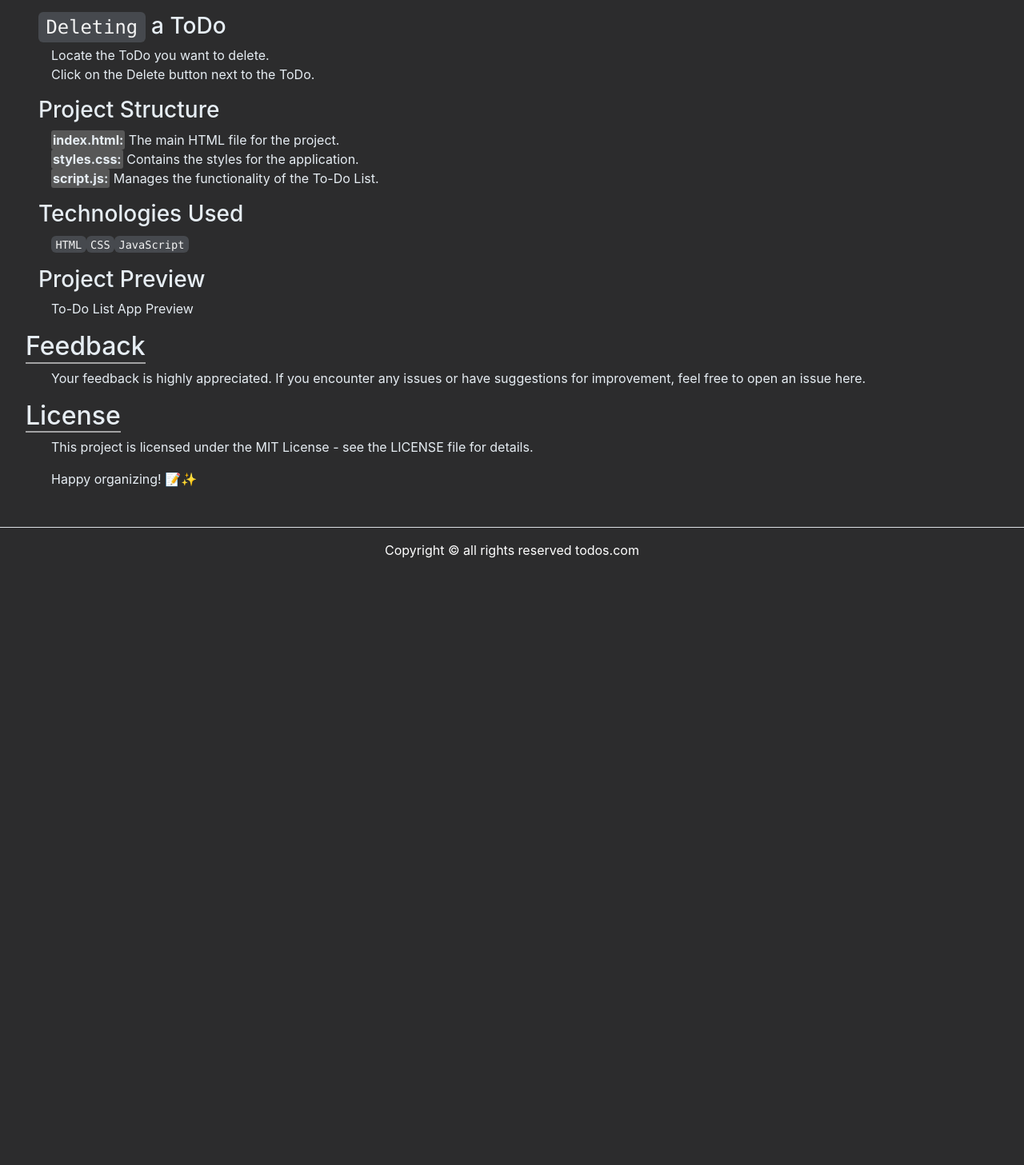
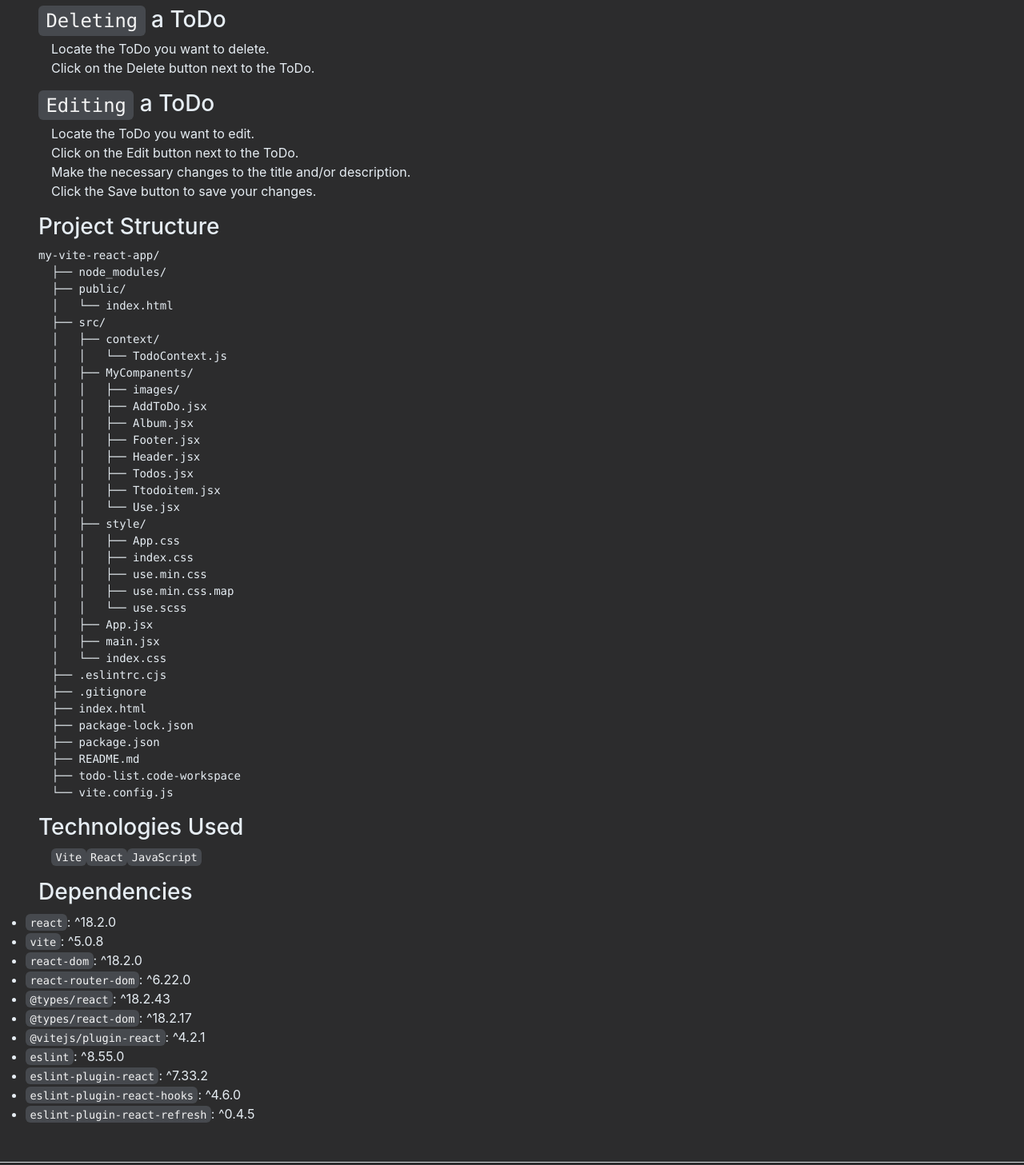
Before and after one commit to mrtayyabriaz/todo-list-ReactJS, a React (Vite) app: page /use in a window 1280 px wide. Shown: the part 453-1910 px from the top of the page at 80% size. Before the commit the page ends 1169 px from the top, so only its background shows below. Built offline with nearby package versions, Linux system fonts and the light colour scheme.

Commit message:
use information updated small changes

```diff
--- a/src/MyCompanents/Ttodoitem.jsx
+++ b/src/MyCompanents/Ttodoitem.jsx
@@ -1,4 +1,4 @@
-import React, {  useState } from 'react'
+import React, { useState } from 'react'
 // import React, { useEffect} from 'react'
 import useTodo from '../context/TodoContext'
 
@@ -16,16 +16,16 @@ export default function todoitem({ todo }) {
         <div className='col-10'>
           <h2>
             <input type="text"
-              className={`editinput ${editAble ? 'inputeditable' : ''}`}
+              className={`editinput titleinput ${editAble ? 'inputeditable' : ''}`}
               value={newTodo.title}
               onChange={(e) => { setnewTodo({ ...newTodo, title: e.target.value }) }}
               readOnly={!editAble}
             />
           </h2>
           <h6><input type="text"
-            className={`editinput ${editAble ? 'inputeditable' : ''}`}
+            className={`editinput descriptioninput ${editAble ? 'inputeditable' : ''}`}
             value={newTodo.desc}
-            onChange={(e) => { setnewTodo({ ...newTodo , desc: e.target.value}) }}
+            onChange={(e) => { setnewTodo({ ...newTodo, desc: e.target.value }) }}
             readOnly={!editAble}
           /></h6>
         </div>
--- a/src/MyCompanents/Use.jsx
+++ b/src/MyCompanents/Use.jsx
@@ -4,36 +4,87 @@ import "../style/use.min.css";
 export default function Use() {
   return (
     <>
-      {/* <h1 className="heading">Use</h1> */}
       <div className="use-body">
 
         <h1 id="to-do-list-app" className="mt-2">To-Do List App Usge</h1>
         <h2 id="overview">Overview</h2>
         <p>Welcome to the To-Do List App! This simple web application allows you to create and delete your to-dos effortlessly. Stay organized and manage your tasks with ease.</p>
         <h2 id="project-url">Project URL</h2>
-        <p>Visit the To-Do List App to get started.</p>
-        <h2 id="how-to-use">How to Use</h2>
+        <a href="https://my-todo-place.netlify.app/" className="text-primary ms-5">https://my-todo-place.netlify.app/</a>
+        <h2 id="how-to-use" className="mt-2">How to Use</h2>
         <h3 id="-creating-a-todo"><code>Creating</code> a ToDo</h3>
         <p>Enter the title and description for your ToDo. <br />
           Press Enter to activate the input fields OR Click the Add button to create your ToDo.<br /></p>
         <h3 id="-deleting-a-todo"><code>Deleting</code> a ToDo</h3>
         <p>Locate the ToDo you want to delete.<br />
           Click on the Delete button next to the ToDo.<br /></p>
+
+        <h3 id="editing-a-todo"><code>Editing</code> a ToDo</h3>
+        <p>Locate the ToDo you want to edit.<br />
+          Click on the Edit button next to the ToDo.<br />
+          Make the necessary changes to the title and/or description.<br />
+          Click the Save button to save your changes.<br />
+        </p>
+
         <h3 id="project-structure">Project Structure</h3>
-        <p><b>index.html:</b> The main HTML file for the project. <br />
-          <b>styles.css:</b> Contains the styles for the application. <br />
-          <b>script.js:</b> Manages the functionality of the To-Do List.</p>
+        <pre className="ms-5">my-vite-react-app/
+          <br />  ├── node_modules/
+          <br />  ├── public/
+          <br />  │   └── index.html
+          <br />  ├── src/
+          <br />  │   ├── context/
+          <br />  │   │   └── TodoContext.js
+          <br />  │   ├── MyCompanents/
+          <br />  │   │   ├── images/
+          <br />  │   │   ├── AddToDo.jsx
+          <br />  │   │   ├── Album.jsx
+          <br />  │   │   ├── Footer.jsx
+          <br />  │   │   ├── Header.jsx
+          <br />  │   │   ├── Todos.jsx
+          <br />  │   │   ├── Ttodoitem.jsx
+          <br />  │   │   └── Use.jsx
+          <br />  │   ├── style/
+          <br />  │   │   ├── App.css
+          <br />  │   │   ├── index.css
+          <br />  │   │   ├── use.min.css
+          <br />  │   │   ├── use.min.css.map
+          <br />  │   │   └── use.scss
+          <br />  │   ├── App.jsx
+          <br />  │   ├── main.jsx
+          <br />  │   └── index.css
+          <br />  ├── .eslintrc.cjs
+          <br />  ├── .gitignore
+          <br />  ├── index.html
+          <br />  ├── package-lock.json
+          <br />  ├── package.json
+          <br />  ├── README.md
+          <br />  ├── todo-list.code-workspace
+          <br />  └── vite.config.js
+        </pre>
+
         <h3 id="technologies-used">Technologies Used</h3>
-        <p><code>HTML</code>
-          <code>CSS</code>
+        <p><code>Vite</code>
+          <code>React</code>
           <code>JavaScript</code></p>
-        <h3 id="project-preview">Project Preview</h3>
-        <p>To-Do List App Preview</p>
-        <h2 id="feedback">Feedback</h2>
-        <p>Your feedback is highly appreciated. If you encounter any issues or have suggestions for improvement, feel free to open an issue here.</p>
-        <h2 id="license">License</h2>
-        <p>This project is licensed under the MIT License - see the LICENSE file for details.</p>
-        <p>Happy organizing! 📝✨</p>
+
+
+        <section>
+          <h3>Dependencies</h3>
+          <ul>
+            <li><code>react</code>: ^18.2.0</li>
+            <li><code>vite</code>: ^5.0.8</li>
+            <li><code>react-dom</code>: ^18.2.0</li>
+            <li><code>react-router-dom</code>: ^6.22.0</li>
+
+            <li><code>@types/react</code>: ^18.2.43</li>
+            <li><code>@types/react-dom</code>: ^18.2.17</li>
+            <li><code>@vitejs/plugin-react</code>: ^4.2.1</li>
+            <li><code>eslint</code>: ^8.55.0</li>
+            <li><code>eslint-plugin-react</code>: ^7.33.2</li>
+            <li><code>eslint-plugin-react-hooks</code>: ^4.6.0</li>
+            <li><code>eslint-plugin-react-refresh</code>: ^0.4.5</li>
+          </ul>
+        </section>
       </div>
 
     </>
--- a/src/style/App.css
+++ b/src/style/App.css
@@ -2,7 +2,7 @@
   --primary: #3e4349;
   --background: rgb(44, 44, 45);
   --text: rgb(244, 244, 244);
-  --inComplete: rgb(0, 54, 120);
+  --inComplete: rgb(14, 40, 106);
 }
 body {
   background-color: var(--background);
@@ -25,10 +25,9 @@ body {
 }
 .navbar-toggler,
 .navbar-toggler:focus,
-.navbar-toggler:focus-visible
-{
+.navbar-toggler:focus-visible {
   outline: 0 !important;
-  box-shadow:0 0 !important;
+  box-shadow: 0 0 !important;
   border: 0;
 }
 .form-control {
@@ -71,7 +70,8 @@ body {
 .todo-item {
   padding: 3px;
   border-radius: 7px;
-  box-shadow: 0 1px 2px 0 rgba(60, 64, 67, 0.3),    0 2px 6px 2px rgba(60, 64, 67, 0.15) !important;
+  box-shadow: 0 1px 2px 0 rgba(60, 64, 67, 0.3),
+    0 2px 6px 2px rgba(60, 64, 67, 0.15) !important;
   border: 2px solid rgb(144, 144, 146);
   background-color: var(--inComplete);
   -webkit-border-radius: 7px;
@@ -92,11 +92,16 @@ body {
   color: var(--text);
   outline: none;
   padding-top: 0;
+  cursor: default;
 }
-.inputeditable{
+.titleinput {
+  font-size: x-large;
+}
+.inputeditable {
   /* text-decoration: underline; */
   box-shadow: -2px 4px 0 -3px var(--text) !important;
   border: 0px;
+  cursor: text;
 }
 code {
   color: var(--text);
```
